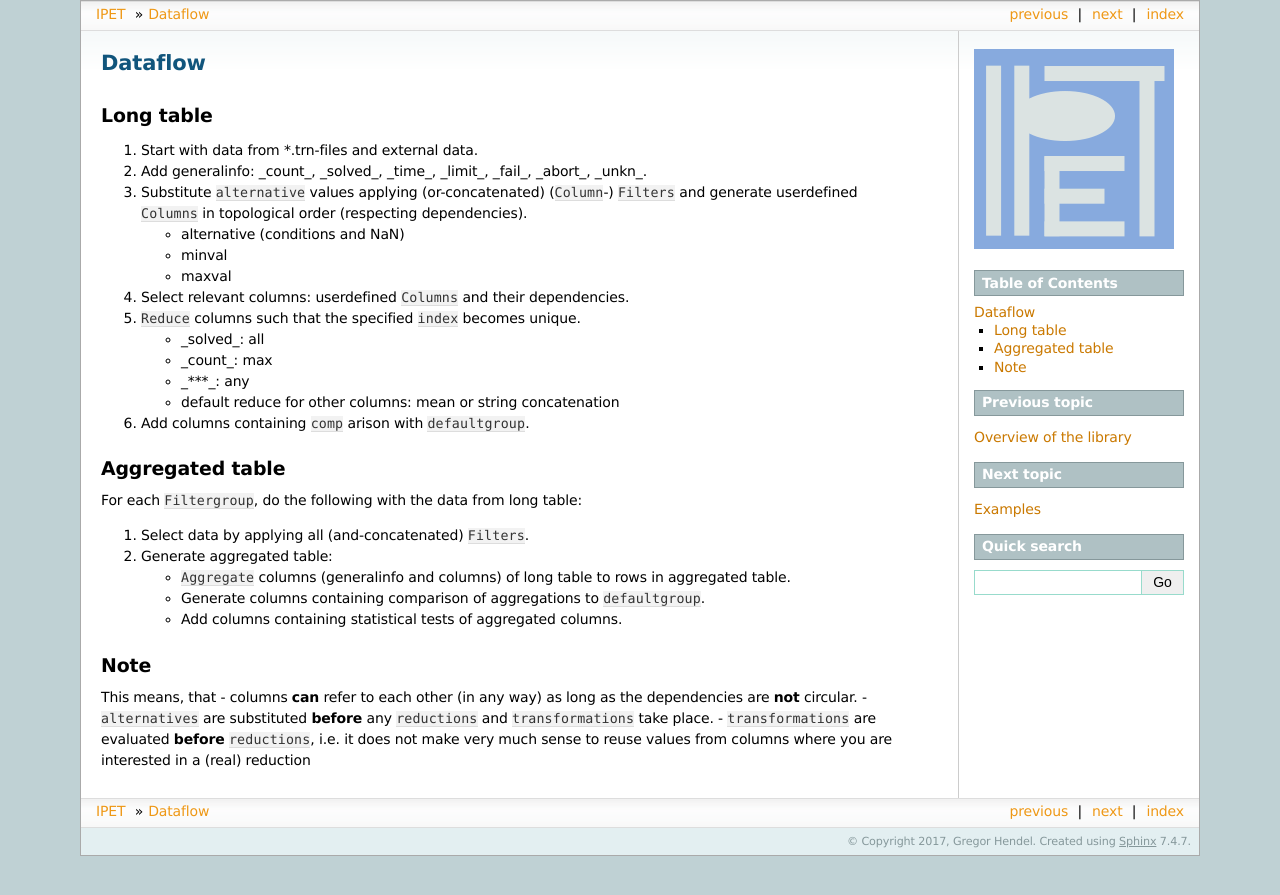
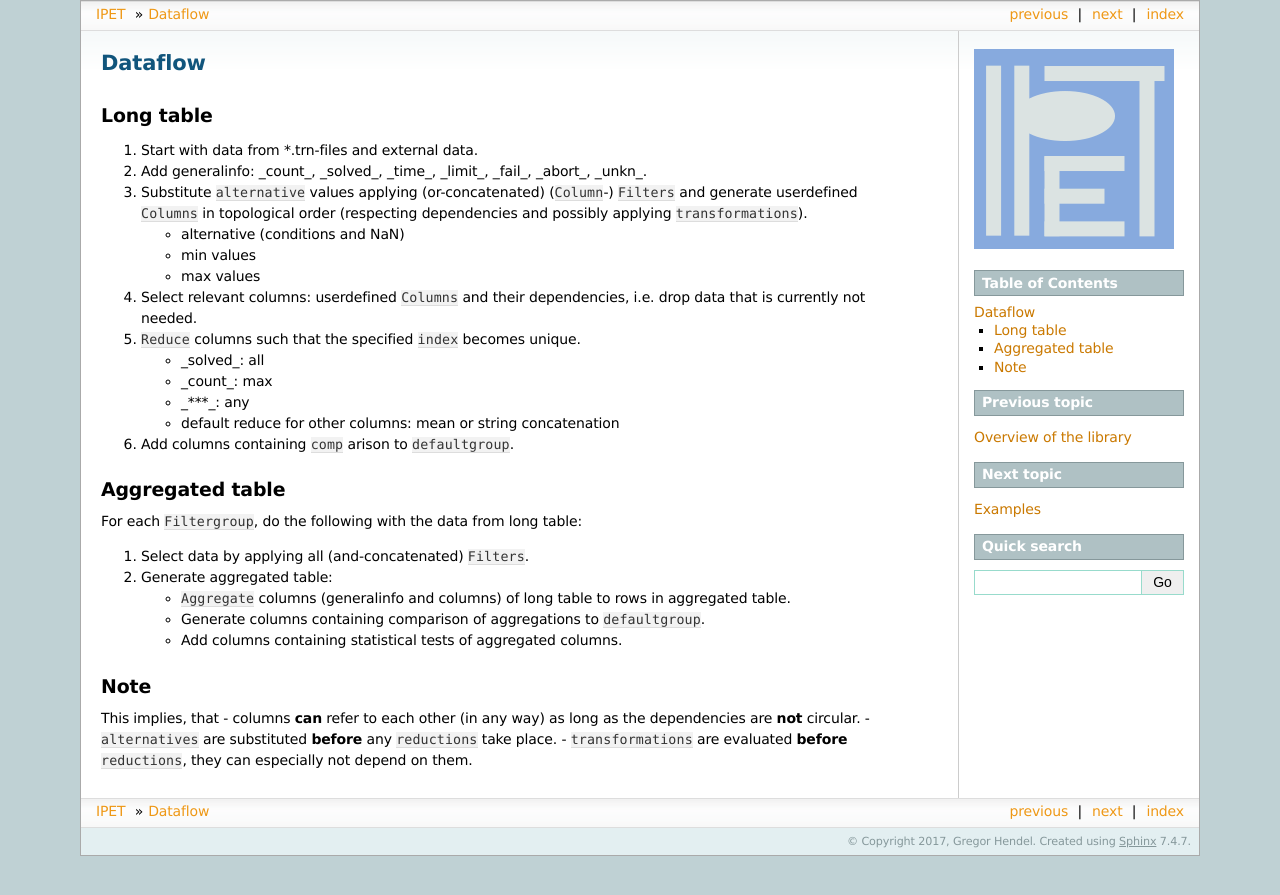
Before and after one commit to GregorCH/ipet, a Sphinx documentation site: the page built from doc/source/dataflow.md, in a window 1280 px wide. Shown: the top 895 px of the page. Built offline with Sphinx 7.4.7, drawn with Linux system fonts in a browser that asks for light colours; pages that are not in the unit, such as notebooks, are missing from menus.

Commit message:
small update for doc

```diff
--- a/doc/source/dataflow.md
+++ b/doc/source/dataflow.md
@@ -8,12 +8,12 @@ Long table
 
 2. Add generalinfo: \_count\_, \_solved\_, \_time\_, \_limit\_, \_fail\_, \_abort\_, \_unkn\_.
 
-3. Substitute ``alternative`` values applying (or-concatenated) (``Column``-) ``Filters`` and generate userdefined ``Columns`` in topological order (respecting dependencies).
+3. Substitute ``alternative`` values applying (or-concatenated) (``Column``-) ``Filters`` and generate userdefined ``Columns`` in topological order (respecting dependencies and possibly applying ``transformations``).
     - alternative (conditions and NaN)
-    - minval
-    - maxval
+    - min values
+    - max values
 
-4. Select relevant columns: userdefined ``Columns`` and their dependencies.
+4. Select relevant columns: userdefined ``Columns`` and their dependencies, i.e. drop data that is currently not needed.
 
 5. ``Reduce`` columns such that the specified ``index`` becomes unique.
     - \_solved\_: all
@@ -21,7 +21,7 @@ Long table
     - \_\*\*\*\_: any
     - default reduce for other columns: mean or string concatenation
 
-6. Add columns containing ``comp`` arison with ``defaultgroup``.
+6. Add columns containing ``comp`` arison to ``defaultgroup``.
 
 Aggregated table
 ----------------
@@ -38,7 +38,7 @@ For each ``Filtergroup``, do the following with the data from long table:
 Note
 ----
 
-This means, that
+This implies, that
     - columns **can** refer to each other (in any way) as long as the dependencies are **not** circular.
-    - ``alternatives`` are substituted **before** any ``reductions`` and ``transformations`` take place.
-    - ``transformations`` are evaluated **before** ``reductions``, i.e. it does not make very much sense to reuse values from columns where you are interested in a (real) reduction
+    - ``alternatives`` are substituted **before** any ``reductions`` take place.
+    - ``transformations`` are evaluated **before** ``reductions``, they can especially not depend on them.
```
Also changed, not shown: doc/source/example_tables.md (+47 -35 lines).
